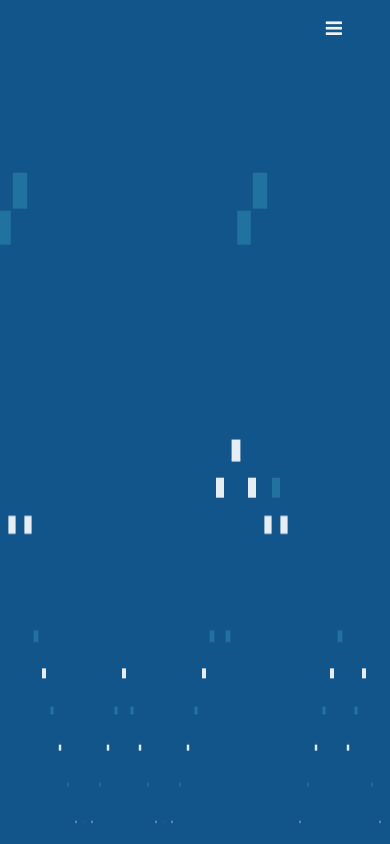
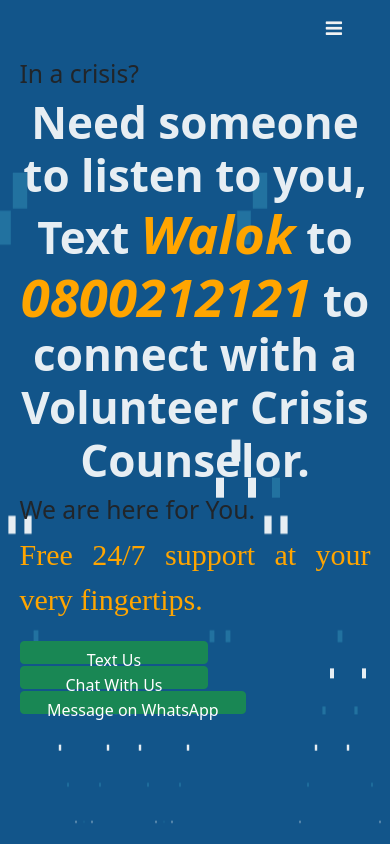
Before and after one commit to Jeremiah-tg/walokhelpline.github.io, a plain HTML site: page intro.html in a window 390 px wide. Drawn offline with nearby package versions, Linux system fonts and the light colour scheme.

Commit message:
Reponsiveness

```diff
--- a/intro.html
+++ b/intro.html
@@ -12,7 +12,7 @@
 
 </head>
 <body>
-    <div class="topnav" id="myTopnav" style="background-color: #12558A;color: #D9D9D9;">
+    <div class="topnav" id="myTopnav" style="background-color: transparent;color: #D9D9D9;">
         <a href=""></a>
         <a href="#">+ Donate</a>
         <a href="#">+ Volunteer</a>
@@ -231,7 +231,35 @@
   </div>
 
 
-  <script>
+
+<div class="incrisiwd">
+  <h2>In a crisis?
+  </h2>
+  <h1> Need someone to listen to you, <br> Text <span class="h1crisis"><em>Walok</em></span> to <span class="h1crisis"><em>0800212121</em></span> to <br>connect
+  with a Volunteer Crisis Counselor.
+  </h1>
+  <h2>We are here for You.</h2>
+  <p class="free24"> Free 24/7 support at your very fingertips.</p>
+  <button type="button" class="btn btn-success" style="width: 5cm;">Text Us</button>
+  <button type="button" class="btn btn-success" style="width: 5cm;">Chat With Us</button>
+  <button type="button" class="btn btn-success" style="width: 6cm;">Message on WhatsApp</button>
+</div>
+
+
+
+<!--
+<div class="flex-container">
+  <div class="flex-item-left">
+     <h1 style="padding-bottom: 3%;">You deserve a welcoming, loving community.</h1>
+<h5>And so do the people you care about. Here you can reach out to a counselor if you're struggling, find answers and information,
+   and get the tools you need to help someone else.</h5>
+<p style="margin-top: 5%;">Get the health answers you need from people who live it every day</p>
+
+  </div>
+  <div class="flex-item-right">2</div>
+</div> -->
+
+<script>
     function myFunction() {
       var x = document.getElementById("myTopnav");
       if (x.className === "topnav") {
--- a/style.css
+++ b/style.css
@@ -28,7 +28,7 @@
       }
 
       .topnav a.active {
-        background-color: #12558A;
+        background-color: transparent;
         color: #D9D9D9;
       }
 
@@ -65,6 +65,8 @@
           float: right;
           display: block;
         }
+
+
       }
 
       @media screen and (max-width: 600px) {
@@ -75,6 +77,19 @@
           top: 0;
           /* background-color: transparent; */
           z-index: 3;
+        }
+        .incrisiwd{
+          width: 100%;
+          align-items: center;
+        }
+        .incrisiwd > h1{
+         color: yellow;
+         text-align: center;
+          font-size: 35px;
+        }
+        button{
+          height: 23px;
+          align-items: center;
         }
         .topnav.responsive a {
           float: none;
@@ -90,6 +105,16 @@
         box-sizing: border-box;
       }
             @media (max-width: 800px) {
+              .incrisiwd{
+                width: 100%;
+                align-items: center;
+              }
+              .incrisiwd > h1{
+               color: yellow;
+               text-align: center;
+                font-size: 35px;
+              }
+
         .flex-container,.navbar{
           flex-direction: column;
         }
@@ -117,16 +142,44 @@
     padding:0;
     box-sizing: border-box;
 }
+
 body{
     min-height: 100vh;
-    background: #0c192c;
+    background: transparent;
     }
 .container1{
-    position: relative;
+    position: absolute;
     width: 100%;
     height: 100vh;
     overflow: hidden;
 }
+.incrisiwd{
+  position: absolute;
+  padding: 5%;
+  /* width: 60%; */
+
+  text-align: justify;
+  display: block;
+  background: transparent;
+  height: 70vh;
+  margin-top: 10%;
+}
+.incrisiwd >h1{
+  font-weight: 700;
+  font-size: 44px;
+  color: #e7eef3;
+}
+.h1crisis{
+  font-size: larger;
+  color: orange;
+}
+.free24{
+  font-family: mon;
+ color: orange;
+ font-size: 30px;
+
+}
+
 .bubbles{
     position: relative;
     display: flex;
```
